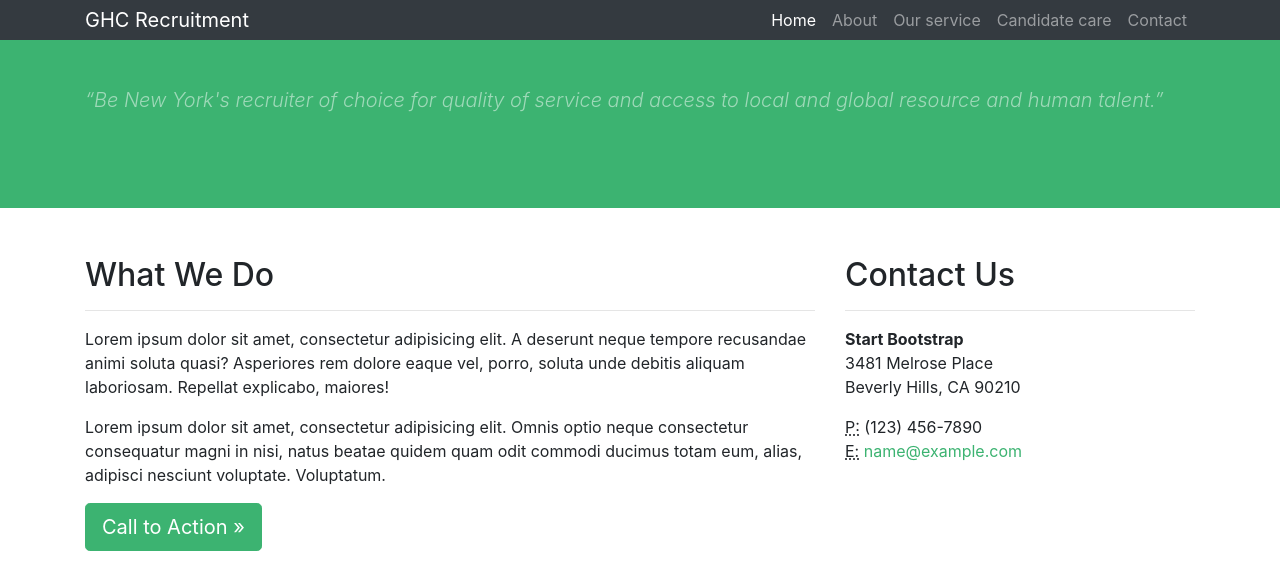
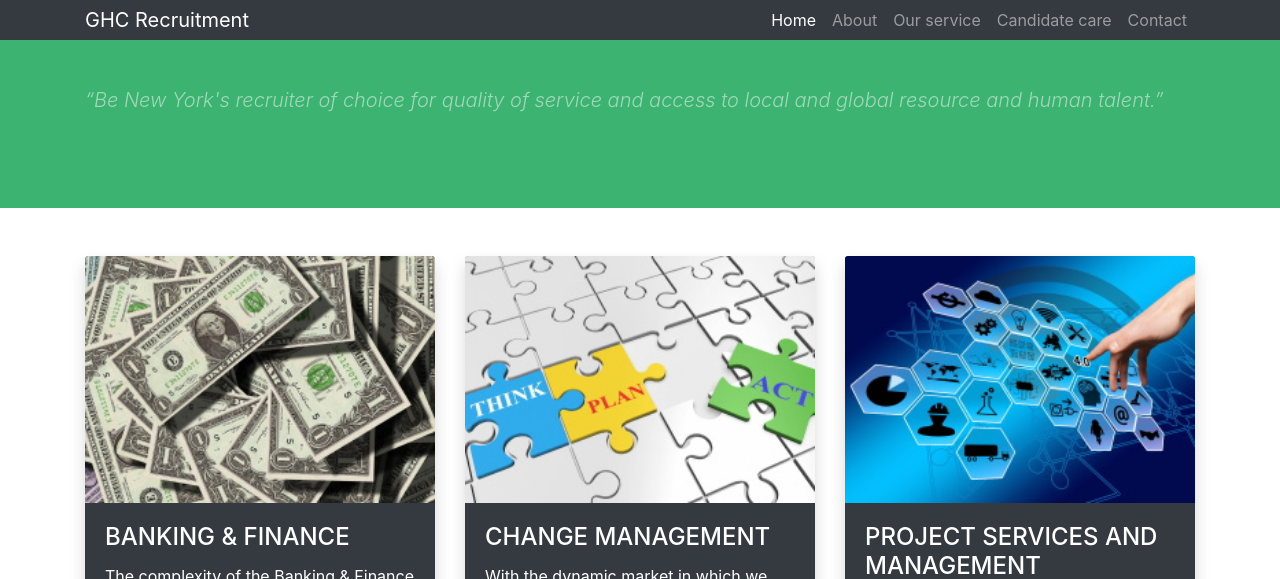
Before and after one commit to orit-mach/ghc-recruitment.github.io, a Jekyll site: the page built from index.html, in a window 1280 px wide and 1400 px high. Shown: the top 579 px of the window. Built offline with Jekyll 4.4.1, drawn with Linux system fonts in a browser that asks for light colours; some of the changed text lies outside the part shown; grey boxes are pictures that could not be loaded.

Commit message:
Adds new indext content

```diff
--- a/index.html
+++ b/index.html
@@ -1,73 +1,105 @@
 ---
 layout: default
 ---
-
+<!-- LEAVING IN FOR REFERENCE
 <div class="row">
   <div class="col-md-8 mb-5">
-    <h2>What We Do</h2>
+    <h2>Sector Knowledge</h2>
     <hr />
-    <p>
-      Lorem ipsum dolor sit amet, consectetur adipisicing elit. A deserunt neque
-      tempore recusandae animi soluta quasi? Asperiores rem dolore eaque vel,
-      porro, soluta unde debitis aliquam laboriosam. Repellat explicabo,
-      maiores!
-    </p>
-    <p>
-      Lorem ipsum dolor sit amet, consectetur adipisicing elit. Omnis optio
-      neque consectetur consequatur magni in nisi, natus beatae quidem quam odit
-      commodi ducimus totam eum, alias, adipisci nesciunt voluptate. Voluptatum.
-    </p>
     <a class="btn btn-primary btn-lg" href="#">Call to Action &raquo;</a>
   </div>
   {% include sidebar.html %}
 </div>
+-->
 <!-- /.row -->
 
 <div class="row">
   <div class="col-md-4 mb-5">
-    <div class="card border-0 shadow h-100">
-      <img class="card-img-top" src="http://placeholder.pics/svg/400x300/3cb371-3cb371/3cb371-3cb371" alt="" />
+    <div class="card border-0 shadow h-100 bg-dark text-white">
+      <img class="card-img-top" src="{{site.baseurl}}/assets/images/hero-image-banking.jpg" alt="Banking" />
       <div class="card-body">
-        <h4 class="card-title">Card title</h4>
+        <h4 class="card-title">BANKING & FINANCE</h4>
         <p class="card-text">
-          Lorem ipsum dolor sit amet, consectetur adipisicing elit. Sapiente
-          esse necessitatibus neque sequi doloribus.
+          The complexity of the Banking & Finance sector requires highly talented professionals with suitable skills.  GHC has access to a local and global quality candidate pool.  Our dedicated consultants focus on a diverse range of positions from senior management Director roles to junior analyst positions.
         </p>
       </div>
-      <div class="card-footer">
-        <a href="#" class="btn btn-primary">Find Out More!</a>
-      </div>
+            <!--<div class="card-footer">
+        <a href="#" class="btn btn-primary">Interested in a move?</a>
+      </div> -->
     </div>
   </div>
   <div class="col-md-4 mb-5">
-    <div class="card border-0 shadow h-100">
-      <img class="card-img-top" src="http://placeholder.pics/svg/400x300/3cb371-3cb371/3cb371-3cb371" alt="" />
+    <div class="card border-0 shadow h-100 bg-dark text-white">
+      <img class="card-img-top" src="{{site.baseurl}}/assets/images/hero-image-change-management.jpg" alt="Change management" />
       <div class="card-body">
-        <h4 class="card-title">Card title</h4>
+        <h4 class="card-title">CHANGE MANAGEMENT</h4>
         <p class="card-text">
-          Lorem ipsum dolor sit amet, consectetur adipisicing elit. Sapiente
-          esse necessitatibus neque sequi doloribus totam ut praesentium aut.
+          With the dynamic market in which we operate, organizations are seeking talented Change Management professionals that are able to provide effective business solutions. At GHC we source Change practioners for companies undertaking any type of key organizational; technical and regulatory change.
         </p>
       </div>
-      <div class="card-footer">
-        <a href="#" class="btn btn-primary">Find Out More!</a>
-      </div>
+      <!--<div class="card-footer">
+        <a href="#" class="btn btn-primary">Interested in a move?</a>
+      </div> -->
     </div>
   </div>
   <div class="col-md-4 mb-5">
-    <div class="card border-0 shadow h-100">
-      <img class="card-img-top" src="http://placeholder.pics/svg/400x300/3cb371-3cb371/3cb371-3cb371" alt="" />
+    <div class="card border-0 shadow h-100 bg-dark text-white">
+      <img class="card-img-top" src="{{site.baseurl}}/assets/images/hero-image-projects.jpg" alt="Projects" />
       <div class="card-body">
-        <h4 class="card-title">Card title</h4>
+        <h4 class="card-title">PROJECT SERVICES AND MANAGEMENT</h4>
         <p class="card-text">
-          Lorem ipsum dolor sit amet, consectetur adipisicing elit. Sapiente
-          esse necessitatibus neque.
+          As companies strive to be innovative and remain competitive, they are increasingly hiring project personnel to lead the implementation of their key programs of work.  At GHC we understand the urgency of our clients needs, and are able to provide access to highly competent project staff.
         </p>
       </div>
-      <div class="card-footer">
-        <a href="#" class="btn btn-primary">Find Out More!</a>
-      </div>
+            <!--<div class="card-footer">
+        <a href="#" class="btn btn-primary">Interested in a move?</a>
+      </div> -->
     </div>
   </div>
 </div>
 <!-- /.row -->
+<div class="row">
+  <div class="col-md-4 mb-5">
+    <div class="card border-0 shadow h-100 bg-dark text-white">
+      <img class="card-img-top" src="{{site.baseurl}}/assets/images/hero-image-accounting.jpg" alt="Accounting" />
+      <div class="card-body">
+        <h4 class="card-title">ACCOUNTING / TAX</h4>
+        <p class="card-text">
+          At GHC we provide our clients with highly skilled Accounting /Tax professionals. Whether you are requiring a junior Accountant or an experienced CFO,  we are able to source the talent our clients require.  Our tailored process will enable you to engage the skills and expertise you seek for your business.
+        </p>
+      </div>
+      <!--<div class="card-footer">
+        <a href="#" class="btn btn-primary">Interested in a move?</a>
+      </div>-->
+    </div>
+  </div>
+  <div class="col-md-4 mb-5">
+    <div class="card border-0 shadow h-100 bg-dark text-white">
+      <img class="card-img-top" src="{{site.baseurl}}/assets/images/hero-image-utilities.jpg" alt="Utilities" />
+      <div class="card-body">
+        <h4 class="card-title">UTILITIES</h4>
+        <p class="card-text">
+          The Utilities sector is experiencing an unprecedented level of transformation. There are major regulatory , technical and operational changes that need to be met to ensure organizations satisfy their consumer demand. Our dedicated consultants are committed to ensuring that their search is tailored to your unique business needs.
+        </p>
+      </div>
+            <!--<div class="card-footer">
+        <a href="#" class="btn btn-primary">Interested in a move?</a>
+      </div> -->
+    </div>
+  </div>
+  <div class="col-md-4 mb-5">
+    <div class="card border-0 shadow h-100 bg-dark text-white">
+      <img class="card-img-top" src="{{site.baseurl}}/assets/images/hero-image-technology.jpg" alt="Technology" />
+      <div class="card-body">
+        <h4 class="card-title">TECHNOLOGY</h4>
+        <p class="card-text">
+          In a global market that is continuously evolving, it is vital that companies have I.T personnel that can provide effective technical solutions. The demand is high for the best candidates and GHC recognise the importance in delivering you the talent you are seeking.
+        </p>
+      </div>
+            <!--<div class="card-footer">
+        <a href="#" class="btn btn-primary">Interested in a move?</a>
+      </div> -->
+    </div>
+  </div>
+</div>
+<!--row-->
```
